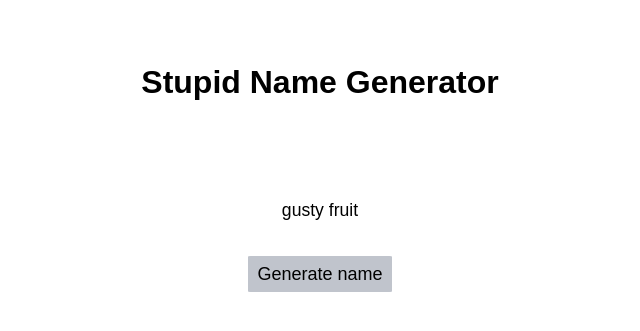
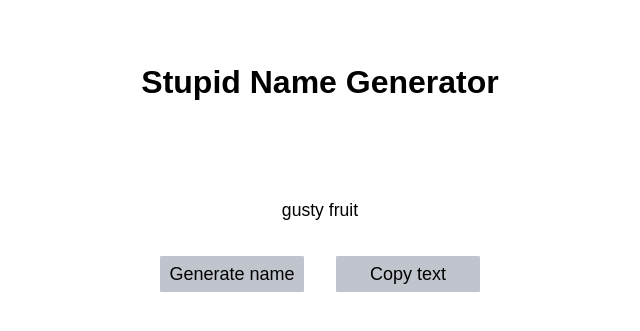
Before and after one commit to hsmnn/django, a Django app: page / in a window 1280 px wide. Shown: the top 331 px of the page, without its empty margins (320-960 px from the left). Run offline with Django 3.2, Linux system fonts and the light colour scheme; data comes from the database, SQL or seed files in the repository; both versions use the stored data as it was after the commit.

Commit message:
copy to clipboard added

```diff
--- /dev/null
+++ b/nameGenerator/names/static/names/application.js
@@ -0,0 +1,9 @@
+function copyText() {
+    var text = document.getElementById("copy").innerHTML;
+    navigator.clipboard.writeText(text);
+    document.getElementById("copied").innerHTML = "Copied !"
+}
+
+function removeCopied() {
+    document.getElementById("copied").innerHTML = ""
+}
--- a/nameGenerator/names/static/names/style.css
+++ b/nameGenerator/names/static/names/style.css
@@ -42,3 +42,16 @@ button {
 button:hover {
     background-color: #ECEDEE;
 }
+
+.buttons {
+    display: flex;
+    width: 20em;
+    justify-content: space-between;
+}
+
+#copied {
+    margin: 0;
+    padding: 0;
+    margin-left: 2em;
+    color: red;
+}
--- a/nameGenerator/names/templates/names/index.html
+++ b/nameGenerator/names/templates/names/index.html
@@ -6,6 +6,7 @@
         <meta name="viewport" content="width=device-width, initial-scale=1.0">
         {% load static %}
         <link rel="stylesheet" type="text/css" href="{% static 'names/style.css' %}">
+        <script type="text/javascript" src="{% static 'names/application.js' %}"></script>
         <title>Stupid Name Generator</title>
     </head>
     <body>
@@ -14,14 +15,20 @@
         </header>
         <div class="name__box">
             {% if name %}
-                <p>{{ name }}</p>
+                <p id="copy">{{ name }}</p>
             {% else %}
                 <p>Not generated name yet.</p>
             {% endif %}
-            <form action="{% url 'names:generate' %}" method="POST">
-                {% csrf_token %}
-                <button type="submit">Generate name</button>
-            </form>
+            <div class="buttons">
+                <form action="{% url 'names:generate' %}" method="POST">
+                    {% csrf_token %}
+                    <button onclick="removeCopied()" type="submit">Generate name</button>
+                </form>
+                <div class="buttons_copy">
+                    <button onclick="copyText()">Copy text</button>
+                    <p id="copied"></p>
+                </div>
             </div>
+        </div>
     </body>
 </html>
--- a/nameGenerator/names/views.py
+++ b/nameGenerator/names/views.py
@@ -12,7 +12,7 @@ class IndexView(View):
         r = RandomWord()
         adj = r.word(include_parts_of_speech=["adjectives"])
         name = r.word(include_parts_of_speech=["nouns"])
-        fullName = adj + "_" + name
+        fullName = adj + " " + name
         n = Name()
         n.name = fullName
         n.save()
```
Also changed, not shown: nameGenerator/db.sqlite3.
